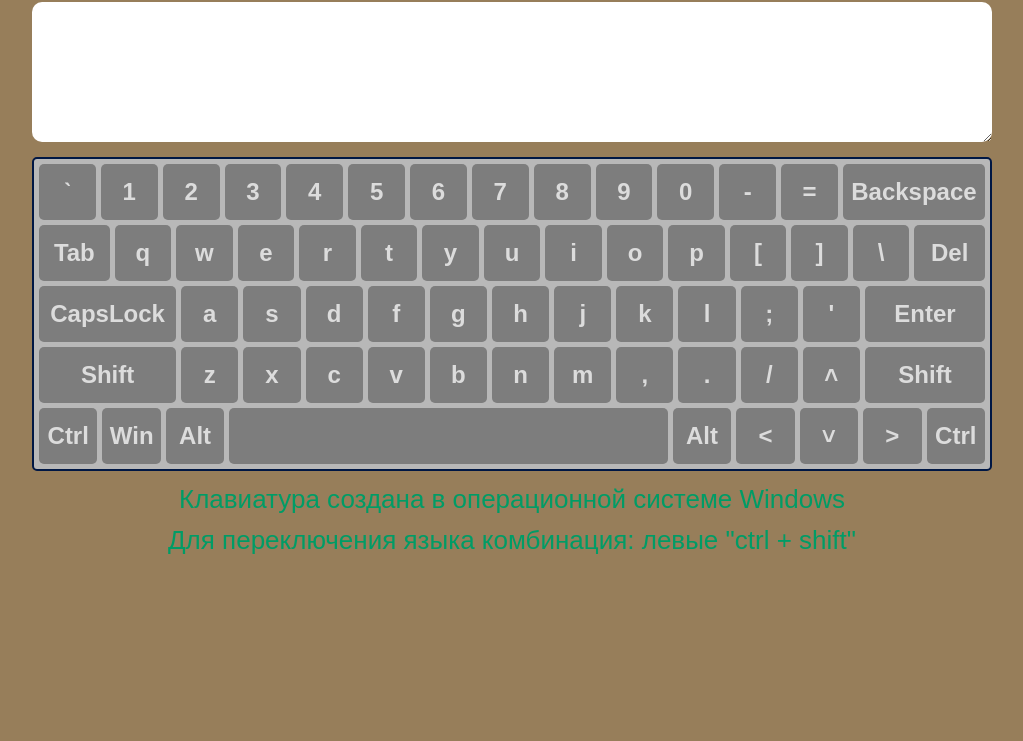
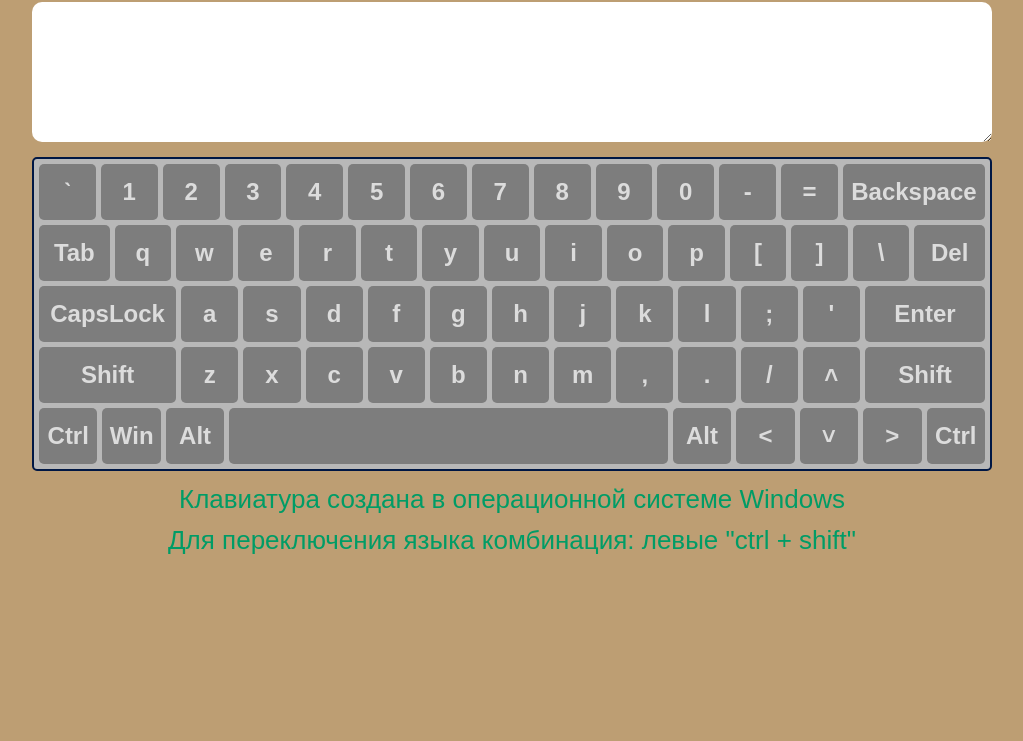
Before and after one commit to mikhaelHan/keyboard, a website: page index.html in a window 1280 px wide. Shown: the part 79-820 px from the top of the page, without its empty margins (128-1151 px from the left). Drawn offline with nearby package versions, Linux system fonts and the light colour scheme; files that its build step writes are made by us from their sources.

Commit message:
grtgtrgtgegte

```diff
--- a/css/style.scss
+++ b/css/style.scss
@@ -1,7 +1,7 @@
 @import url(nullstyle.css);
 
 body {
-	background: rgb(151, 126, 90);
+	background: rgb(189, 158, 115);
 }
 
 .wrapper {
```
